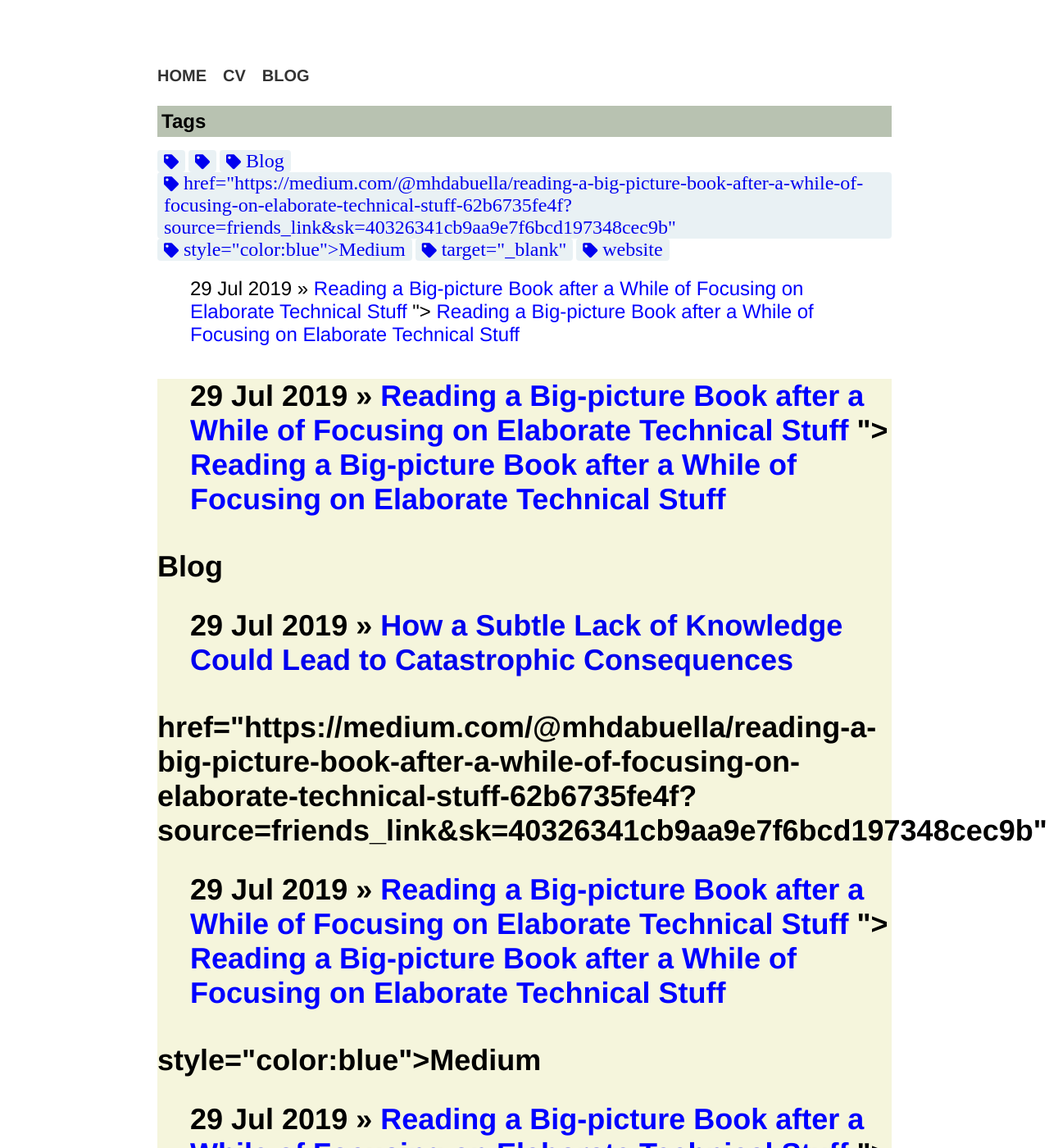
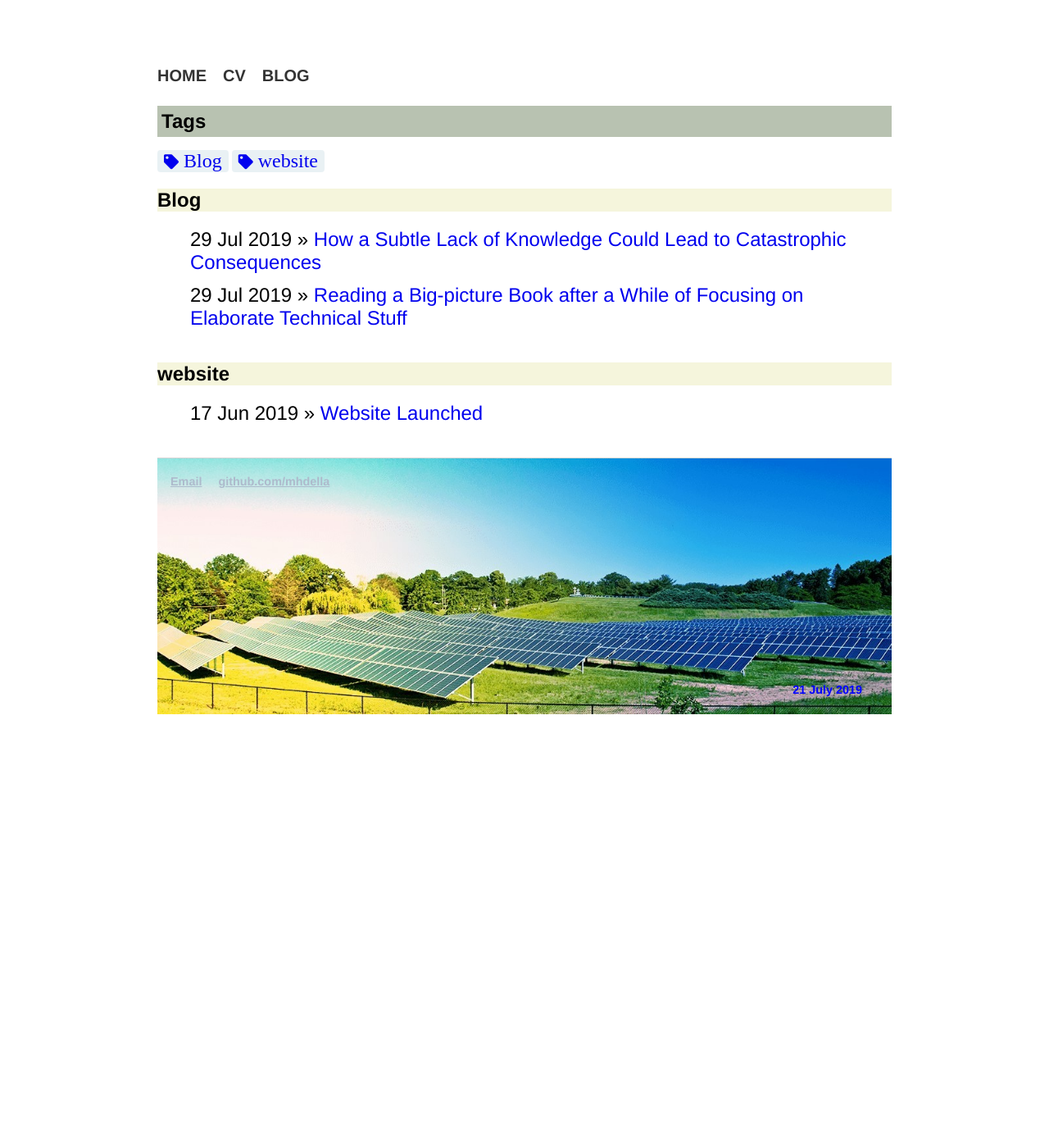
Before and after one commit to MohamedAbuella/MohamedAbuella.github.io, a Jekyll site: the page built from blog/tags/index.html, in a window 1280 px wide and 1400 px high. Shown: the whole window at 82% size. Built offline with Jekyll 4.4.1, drawn with Linux system fonts in a browser that asks for light colours; nearby versions of some CDN libraries; a script that is not in the unit is left out; comment, search, counter and statistics services are not loaded; some of the changed text lies outside the part shown.

Commit message:
Update 2019-07-29-Reflections.html

```diff
--- a/_posts/2019-07-29-Reflections.html
+++ b/_posts/2019-07-29-Reflections.html
@@ -1,10 +1,9 @@
 ---
-title:      <a href="https://medium.com/@mhdabuella/reading-a-big-picture-book-after-a-while-of-focusing-on-elaborate-technical-stuff-62b6735fe4f?source=friends_link&sk=40326341cb9aa9e7f6bcd197348cec9b"
-               target="_blank" style="color:blue"> Reading a Big-picture Book after a While of Focusing on Elaborate Technical Stuff </a>
+title:      "Reading a Big-picture Book after a While of Focusing on Elaborate Technical Stuff"
 created_at: 2019-07-29 07:29:57 ETS
 author:     Mohamed Abuella
 layout:     post
-tags:      <a href="https://medium.com/@mhdabuella/reading-a-big-picture-book-after-a-while-of-focusing-on-elaborate-technical-stuff-62b6735fe4f?source=friends_link&sk=40326341cb9aa9e7f6bcd197348cec9b" target="_blank" style="color:blue">Medium </a>
+tags:     [Blog]
 ---
 <!-- <p>Author: Mohamed Abuella, &nbsp;  Publication Date: 2019-07-29 </p>  -->
 <!-- <img src="images/Energy_Civilization.jpg" width="220" height="277" alt="Front Cover"> -->
```
